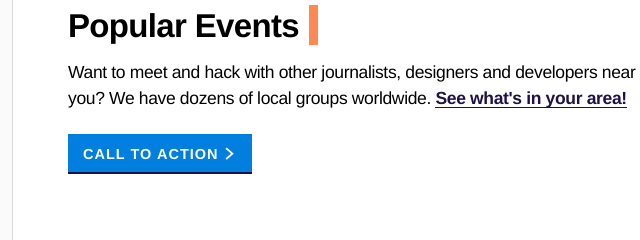
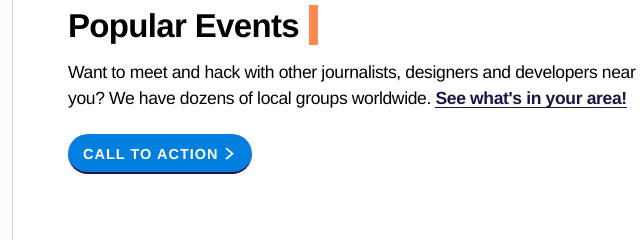
Before and after one commit to hackshackers/hh-prototypes, a website built with webpack: page prototype/src/styletile1.html in a window 1280 px wide. Shown: the part 5520-5760 px from the top of the page, 208-848 px from the left. Built offline with nearby package versions, Linux system fonts and the light colour scheme; a web font is replaced by a local one.

Commit message:
button style

```diff
--- a/prototype/client/sass/assets/type.css
+++ b/prototype/client/sass/assets/type.css
@@ -821,6 +821,7 @@ p a:hover {
 .document-info-4 .demo .btn-cta {
 	background-color: #007FDE;
 	border-bottom: 2px solid #1E1146;
+	border-radius: 40.03px;
 	color: #FFFFFF;
 	font-family: 'Helvetica', sans-serif;
 	font-size: 1.45rem;
```
Also changed, not shown: prototype/dist/index_bundle.js.
